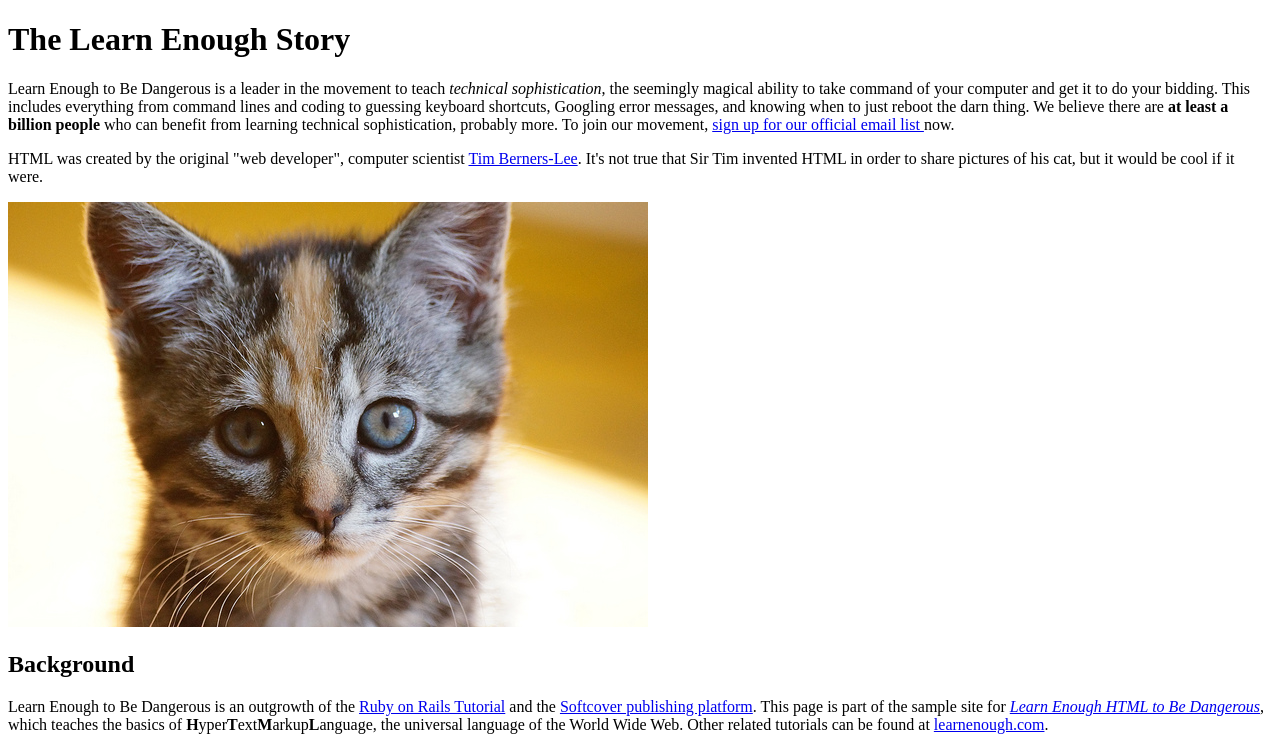
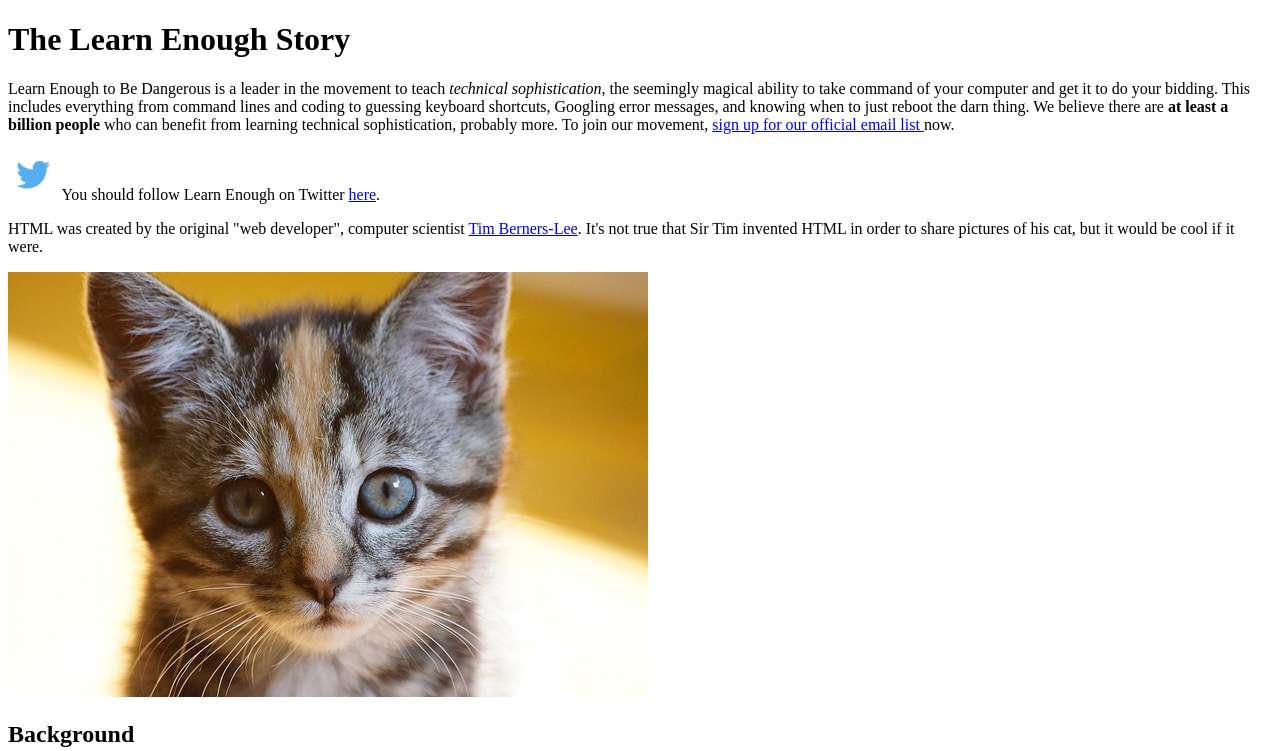
Before and after one commit to JulJen/sample_website, a plain HTML site: page index.html in a window 1280 px wide. Shown: the top 751 px of the page. Drawn offline with Linux system fonts and the light colour scheme.

Commit message:
Add Learn Enough Twitter link and logo

```diff
--- a/index.html
+++ b/index.html
@@ -13,10 +13,20 @@
     </p>
 
     <p>
+      <a href="http://twitter.com/learnenough" target="_blank"
+      style="text-decoration: none;">
+        <img src="images/small_twitter_logo.png" alt="Twitter logo">
+      </a>
+      You should follow Learn Enough on Twitter
+      <a href="http://twitter.com/learnenough" target="_blank">here</a>.
+    </p>
+
+    <p>
       HTML was created by the original "web developer", computer scientist <a href="https://en.wikipedia.org/wiki/Tim_Berners-Lee">Tim Berners-Lee</a>. It's not true that Sir Tim invented HTML in order to share pictures of his cat, but it would be cool if it were.
     </p>
 
-    <img src="images/kitten.jpg" alt="An adorable kitten">
+    <a href="https://www.flickr.com/photos/deborah_s_perspective/14144861329"><img src="images/kitten.jpg" alt="An adorable kitten">
+    </a>
 
     <h2>Background</h2>
 
```
Also changed, not shown: images/small_twitter_logo.png (added). Lines whose indentation alone changed are shown as unchanged.
